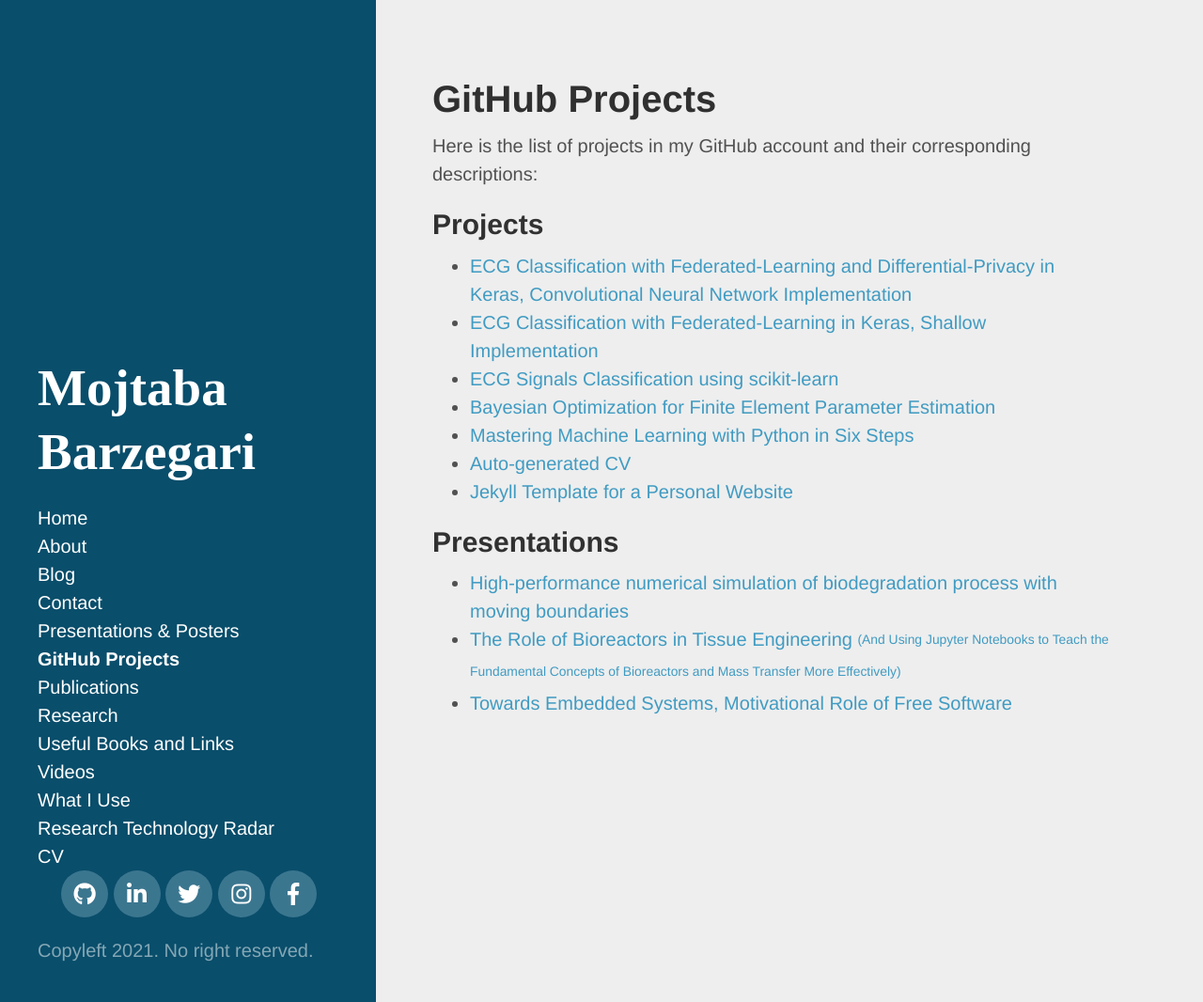
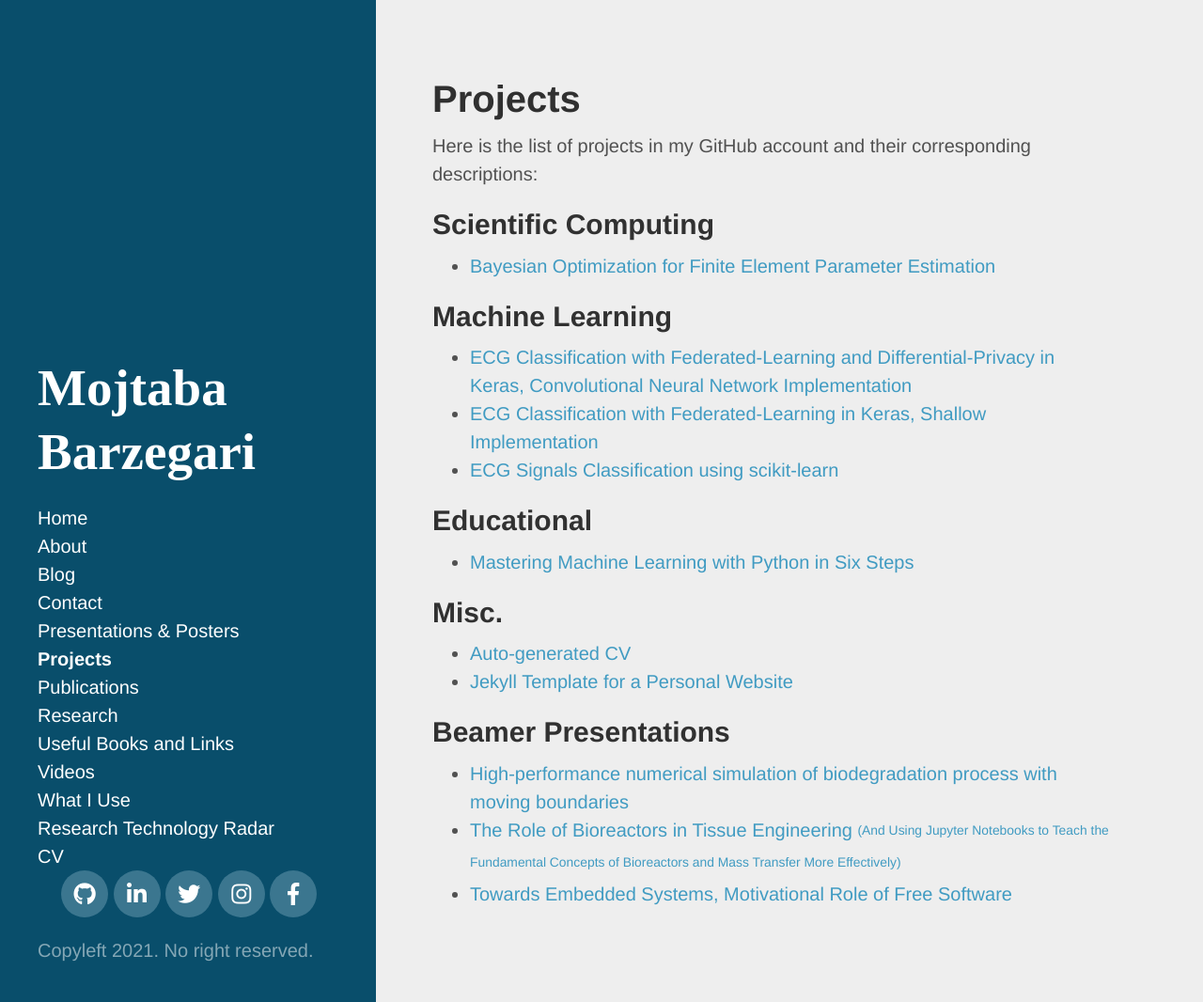
Before and after one commit to mbarzegary/mbarzegary.github.io, a Jekyll site: the page built from projects.md, in a window 1280 px wide and 1066 px high. Shown: the whole window at 94% size. Built offline with Jekyll 4.4.1, drawn with Linux system fonts in a browser that asks for light colours; nearby versions of some CDN libraries; some web fonts are replaced.

Commit message:
rearrange projects

```diff
--- a/projects.md
+++ b/projects.md
@@ -1,20 +1,28 @@
 ---
 layout: page
-title: GitHub Projects
+title: Projects
 ---
 
 Here is the list of projects in my GitHub account and their corresponding descriptions:
 
-## Projects
+## Scientific Computing
+
+ * [Bayesian Optimization for Finite Element Parameter Estimation](https://github.com/mbarzegary/BayesianFEM)
+
+## Machine Learning
  * [ECG Classification with Federated-Learning and Differential-Privacy in Keras, Convolutional Neural Network Implementation](https://github.com/mbarzegary/ecg-classification-keras-cnn)
  * [ECG Classification with Federated-Learning in Keras, Shallow Implementation](https://github.com/mbarzegary/ecg-classification-keras-shallow)
  * [ECG Signals Classification using scikit-learn](https://github.com/mbarzegary/ecg-classification)
- * [Bayesian Optimization for Finite Element Parameter Estimation](https://github.com/mbarzegary/BayesianFEM)
+
+## Educational
+
  * [Mastering Machine Learning with Python in Six Steps](https://github.com/mbarzegary/mastering-ml-w-python-in-six-steps)
+
+## Misc.
  * [Auto-generated CV](https://github.com/mbarzegary/MyCV)
  * [Jekyll Template for a Personal Website](https://github.com/mbarzegary/mbarzegary.github.io)
 
-## Presentations
+## Beamer Presentations
 
  * [High-performance numerical simulation of biodegradation process with moving boundaries](https://github.com/mbarzegary/presentation_freefem2019)
  * [The Role of Bioreactors in Tissue Engineering <sub><sup>(And Using Jupyter Notebooks to Teach the Fundamental Concepts of Bioreactors and Mass Transfer More Effectively)</sup></sub>](https://github.com/mbarzegary/presentation_bioreactors2018)
```
Also changed, not shown: 18 other files.
